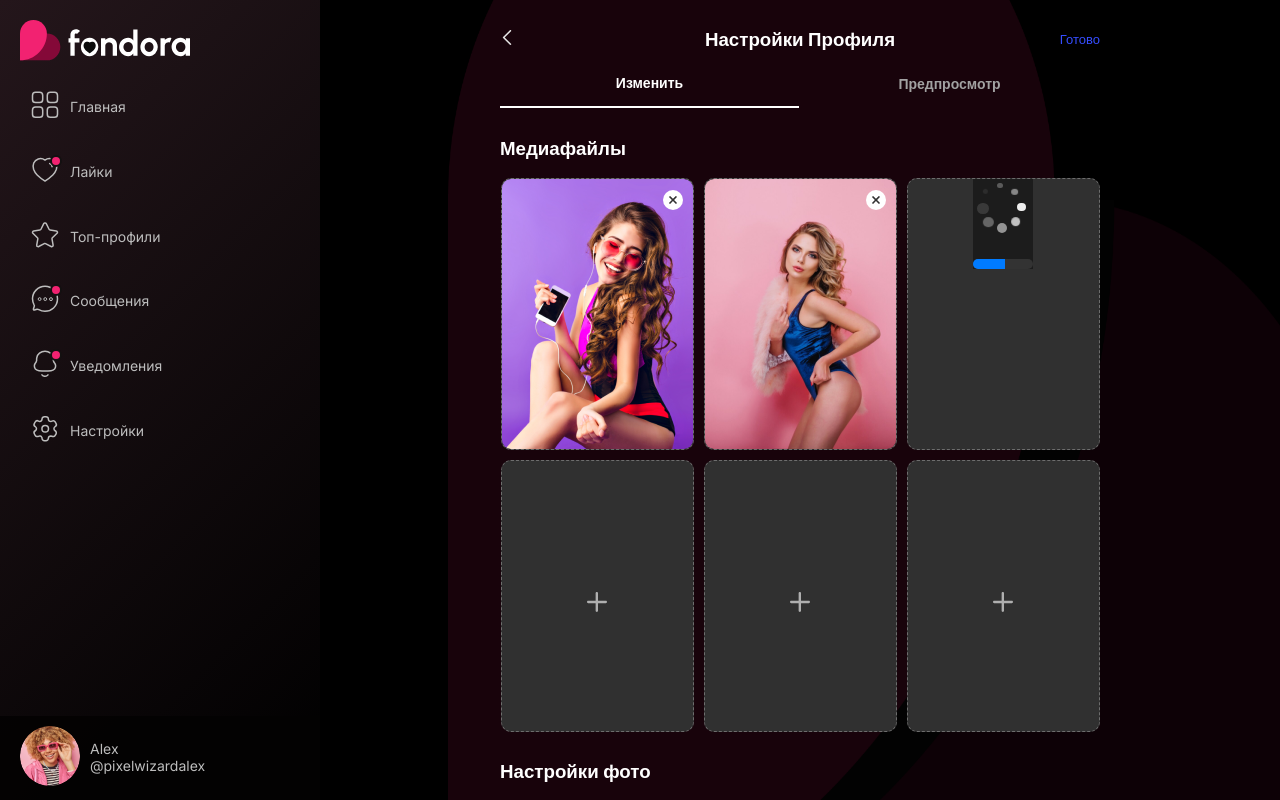
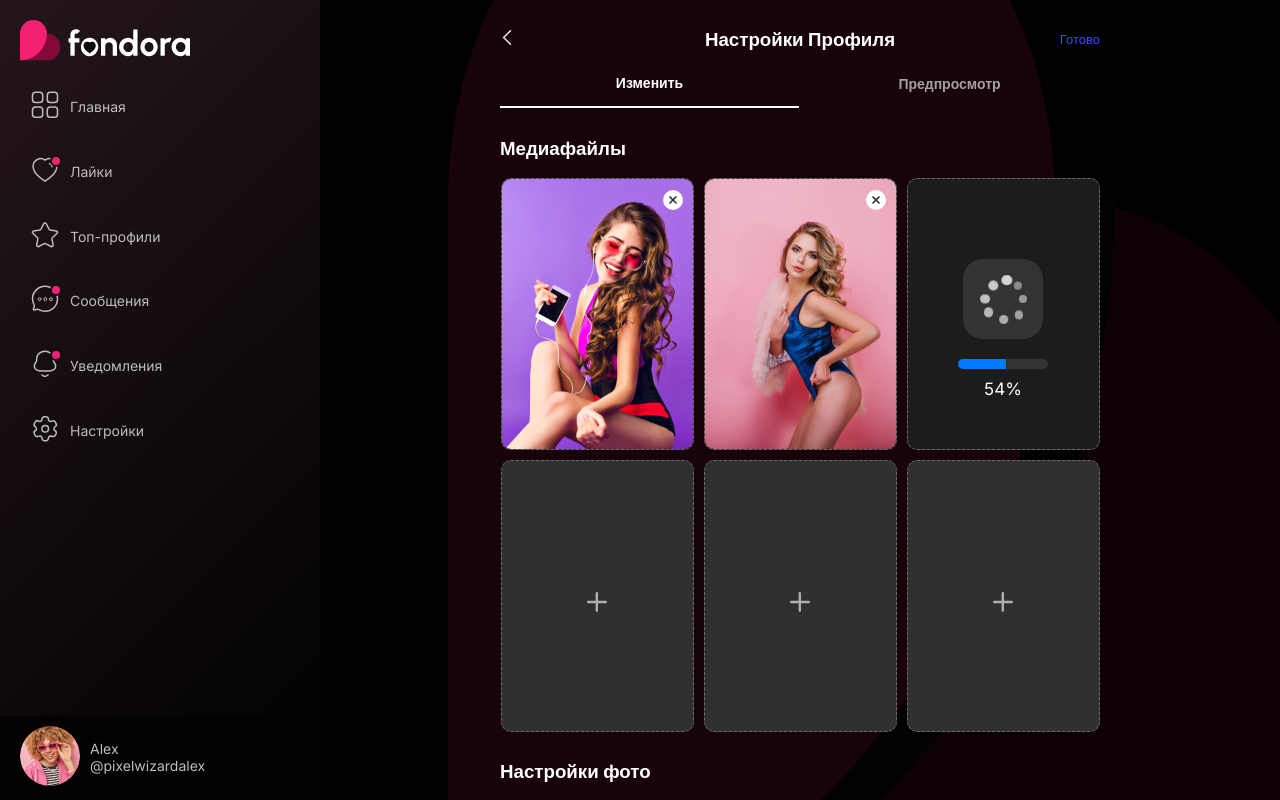
Before and after one commit to dmitryfrontender/fondora, a React (Create React App) app: page /my-profile/edit-profile in a window 1280 px wide. Built offline with nearby package versions, Linux system fonts and the light colour scheme.

Commit message:
preloader

```diff
--- a/src/components/Preloader/Preloader.tsx
+++ b/src/components/Preloader/Preloader.tsx
@@ -1,287 +1,18 @@
-// import React, { useState, useEffect } from 'react';
-// import styled, { keyframes } from 'styled-components';
-// import { motion } from 'framer-motion';
-
-// const Wrapper = styled.div`
-//   display: flex;
-//   flex-direction: column;
-//   align-items: center;
-//   justify-content: center;
-//   height: 100vh;
-//   background-color: #1c1c1c;
-// `;
-
-// const Preloader = styled.div`
-//   display: flex;
-//   align-items: center;
-//   justify-content: center;
-//   margin-bottom: 20px;
-// `;
-
-// const circleAnimation = keyframes`
-//   0%, 100% { transform: scale(0); }
-//   50% { transform: scale(1); }
-// `;
-
-// const Circle = styled.div<{ delay: number }>`
-//   width: 15px;
-//   height: 15px;
-//   margin: 0 5px;
-//   background-color: #ffffff;
-//   border-radius: 50%;
-//   animation: ${circleAnimation} 1.2s infinite;
-//   animation-delay: ${({ delay }) => delay}s;
-// `;
-
-// const ProgressBar = styled(motion.div)`
-//   width: 100%;
-//   height: 10px;
-//   background-color: #333;
-//   border-radius: 5px;
-//   overflow: hidden;
-// `;
-
-// const Progress = styled(motion.div)`
-//   height: 100%;
-//   background-color: #007bff;
-// `;
-
-// const Loader: React.FC = () => {
-//   const [progress, setProgress] = useState(0);
-
-//   useEffect(() => {
-//     const interval = setInterval(() => {
-//       setProgress(prev => (prev < 100 ? prev + 1 : 100));
-//     }, 100);
-
-//     return () => clearInterval(interval);
-//   }, []);
-
-//   return (
-//     <Wrapper>
-//       <Preloader>
-//         {[...Array(8)].map((_, i) => (
-//           <Circle key={i} delay={i * 0.1} />
-//         ))}
-//       </Preloader>
-//       <ProgressBar initial={{ width: 0 }} animate={{ width: '100%' }} transition={{ duration: 1 }}>
-//         <Progress initial={{ width: 0 }} animate={{ width: `${progress}%` }} transition={{ duration: 0.1 }} />
-//       </ProgressBar>
-//     </Wrapper>
-//   );
-// };
-
-// export default Loader;
-
-// import React, { useState, useEffect } from 'react';
-// import styled, { keyframes } from 'styled-components';
-// import { motion, useAnimation } from 'framer-motion';
-
-// const Wrapper = styled.div`
-//   display: flex;
-//   flex-direction: column;
-//   align-items: center;
-//   justify-content: center;
-//   height: 100vh;
-//   background-color: #1c1c1c;
-// `;
-
-// const Preloader = styled.div`
-//   position: relative;
-//   width: 50px;
-//   height: 50px;
-//   margin-bottom: 20px;
-// `;
-
-// const circleAnimation = keyframes`
-//   0% { transform: rotate(0deg); }
-//   100% { transform: rotate(360deg); }
-// `;
-
-// const Circle = styled(motion.div)`
-//   position: absolute;
-//   width: 10px;
-//   height: 10px;
-//   background-color: #ffffff;
-//   border-radius: 50%;
-// `;
-
-// const ProgressBar = styled(motion.div)`
-//   width: 300px;
-//   height: 10px;
-//   background-color: #333;
-//   border-radius: 5px;
-//   overflow: hidden;
-// `;
-
-// const Progress = styled(motion.div)`
-//   height: 100%;
-//   background-color: #007bff;
-// `;
-
-// const Loader: React.FC = () => {
-//   const [progress, setProgress] = useState(0);
-//   const controls = useAnimation();
-
-//   useEffect(() => {
-//     controls.start({
-//       rotate: 360,
-//       transition: {
-//         duration: 1,
-//         repeat: Infinity,
-//         ease: "linear",
-//       },
-//     });
-
-//     const interval = setInterval(() => {
-//       setProgress((prev) => (prev < 100 ? prev + 1 : 100));
-//     }, 100);
-
-//     return () => clearInterval(interval);
-//   }, [controls]);
-
-//   return (
-//     <Wrapper>
-//       <Preloader>
-//         {[...Array(8)].map((_, i) => {
-//           const angle = (i * 360) / 8;
-//           return (
-//             <Circle
-//               key={i}
-//               animate={controls}
-//               style={{
-//                 top: `calc(50% - 5px)`,
-//                 left: `calc(50% - 5px)`,
-//                 transformOrigin: "20px 20px",
-//                 transform: `rotate(${angle}deg) translate(20px)`,
-//               }}
-//             />
-//           );
-//         })}
-//       </Preloader>
-//       <ProgressBar initial={{ width: 0 }} animate={{ width: '100%' }} transition={{ duration: 1 }}>
-//         <Progress initial={{ width: 0 }} animate={{ width: `${progress}%` }} transition={{ duration: 0.1 }} />
-//       </ProgressBar>
-//     </Wrapper>
-//   );
-// };
-
-// export default Loader;
-
-
-// import React, { useState, useEffect } from 'react';
-// import styled, { keyframes } from 'styled-components';
-// import { motion, useAnimation } from 'framer-motion';
-
-// const Wrapper = styled.div`
-//   display: flex;
-//   flex-direction: column;
-//   align-items: center;
-//   justify-content: center;
-//   height: 100vh;
-//   background-color: #1c1c1c;
-// `;
-
-// const PreloaderContainer = styled.div`
-//   display: flex;
-//   flex-direction: column;
-//   align-items: center;
-// `;
-
-// const Preloader = styled.div`
-//   position: relative;
-//   width: 60px;
-//   height: 60px;
-//   margin-bottom: 20px;
-// `;
-
-// const Circle = styled(motion.div)`
-//   position: absolute;
-//   width: 8px;
-//   height: 8px;
-//   background-color: #ffffff;
-//   border-radius: 50%;
-// `;
-
-// const ProgressBar = styled(motion.div)`
-//   width: 300px;
-//   height: 10px;
-//   background-color: #333;
-//   border-radius: 5px;
-//   overflow: hidden;
-// `;
-
-// const Progress = styled(motion.div)`
-//   height: 100%;
-//   background-color: #007bff;
-// `;
-
-// const Loader: React.FC = () => {
-//   const [progress, setProgress] = useState(0);
-//   const controls = useAnimation();
-
-//   useEffect(() => {
-//     controls.start({
-//       rotate: 360,
-//       transition: {
-//         duration: 1,
-//         repeat: Infinity,
-//         ease: "linear",
-//       },
-//     });
-
-//     const interval = setInterval(() => {
-//       setProgress((prev) => (prev < 100 ? prev + 1 : 100));
-//     }, 100);
-
-//     return () => clearInterval(interval);
-//   }, [controls]);
-
-//   const numberOfCircles = 12; // Увеличено количество кружков
-//   const radius = 20; // Радиус круга, по которому движутся кружки
-
-//   return (
-//     <Wrapper>
-//       <PreloaderContainer>
-//         <Preloader>
-//           {[...Array(numberOfCircles)].map((_, i) => {
-//             const angle = (i * 360) / numberOfCircles;
-//             return (
-//               <Circle
-//                 key={i}
-//                 animate={controls}
-//                 style={{
-//                   top: `calc(50% - 4px)`,
-//                   left: `calc(50% - 4px)`,
-//                   transformOrigin: `${radius}px ${radius}px`,
-//                   transform: `rotate(${angle}deg) translate(${radius}px)`,
-//                 }}
-//               />
-//             );
-//           })}
-//         </Preloader>
-//         <ProgressBar initial={{ width: 0 }} animate={{ width: '100%' }} transition={{ duration: 1 }}>
-//           <Progress initial={{ width: 0 }} animate={{ width: `${progress}%` }} transition={{ duration: 0.1 }} />
-//         </ProgressBar>
-//       </PreloaderContainer>
-//     </Wrapper>
-//   );
-// };
-
-// export default Loader;
 
 import React, { useState, useEffect } from 'react';
 import styled from 'styled-components';
-import { motion, useAnimation } from 'framer-motion';
+import { motion } from 'framer-motion';
 
 const Wrapper = styled.div`
   display: flex;
   flex-direction: column;
   align-items: center;
   justify-content: center;
-position: absolute;
-top: 0;
+  position: absolute;
+  top: 0;
   background-color: #1c1c1c;
+  height: 100%;
+  width: 100%;
 `;
 
 const PreloaderContainer = styled.div`
@@ -295,18 +26,18 @@ const Preloader = styled.div`
   width: 60px;
   height: 60px;
   margin-bottom: 20px;
+background: rgba(255, 255, 255, 0.1);
+padding: 10px;
+border-radius: 20px;
 `;
 
 const Circle = styled(motion.div)`
   position: absolute;
-  width: 8px;
-  height: 8px;
-  background-color: #ffffff;
   border-radius: 50%;
 `;
 
 const ProgressBar = styled(motion.div)`
-  width: 300px;
+  width: 130px;
   height: 10px;
   background-color: #333;
   border-radius: 5px;
@@ -317,10 +48,18 @@ const Progress = styled(motion.div)`
   height: 100%;
   background-color: #007bff;
 `;
+const ProgressInfo = styled.div`
+    width: inherit;
+    font-size: 17px;
+    color: white;
+    position: absolute;
+    margin: 10px 0;
+`;
 
 const Loader: React.FC = () => {
   const [progress, setProgress] = useState(0);
-  const controls = useAnimation();
+//   console.log(progress);
+
 
   useEffect(() => {
     const interval = setInterval(() => {
@@ -330,86 +69,75 @@ const Loader: React.FC = () => {
     return () => clearInterval(interval);
   }, []);
 
-  const numberOfCircles = 8; // Увеличено количество кружков
+  const numberOfCircles = 8; // Количество кружков
   const radius = 20; // Радиус круга, по которому движутся кружки
   const circleSizes = [6, 8, 5, 7, 9, 6, 5, 8];
+
   const minSize = 5;
   const maxSize = 12;
 
+//   // Функция для расчета цвета кружка в градации серого
+//   const getColor = (index: number) => {
+//     const maxGray = 255; // белый
+//     const minGray = 100; // темно-серый
+
+//     // const grayValue = Math.round(minGray + ((maxGray - minGray) * index) / (numberOfCircles - 1));
+//     const grayValue = Math.round(maxGray + ((minGray -  maxGray) * index) / (numberOfCircles - 1));
+
+//     // console.log(grayValue);
+
+//     return `rgb(${grayValue}, ${grayValue}, ${grayValue})`;
+//   };
+
   return (
-    // <Wrapper>
-    //   <PreloaderContainer>
-    //     <Preloader>
-    //       {[...Array(numberOfCircles)].map((_, i) => {
-    //         const angle = (i * 360) / numberOfCircles;
-    //         return (
-    //           <Circle
-    //             key={i}
-    //             initial={{ opacity: 0 }}
-    //             animate={{
-    //                 opacity: [0, 1, 0],
-    //                 rotate: [angle, angle + 360]
-    //               }}
-    //             transition={{
-    //               duration: 1,
-    //               repeat: Infinity,
-    //               ease: "linear",
-    //               delay: i * 0.1 // Создание задержки для каждого кружка
-    //             }}
-    //             style={{
-    //               top: `calc(50% - 4px)`,
-    //               left: `calc(50% - 4px)`,
-    //               transformOrigin: `${radius}px ${radius}px`,
-    //               transform: `rotate(${angle}deg) translate(${radius}px)`,
-    //             }}
-    //           />
-    //         );
-    //       })}
-    //     </Preloader>
-    //     <ProgressBar initial={{ width: 0 }} animate={{ width: '100%' }} transition={{ duration: 1 }}>
-    //       <Progress initial={{ width: 0 }} animate={{ width: `${progress}%` }} transition={{ duration: 0.1 }} />
-    //     </ProgressBar>
-    //   </PreloaderContainer>
-    // </Wrapper>
     <Wrapper>
       <PreloaderContainer>
         <Preloader>
           {[...Array(numberOfCircles)].map((_, i) => {
-            const angle = (i * 360) / numberOfCircles;
-            const x = radius * Math.cos((angle * Math.PI) / 180);
-            const y = radius * Math.sin((angle * Math.PI) / 180);
-            const size = circleSizes[i % circleSizes.length]; // Используем размеры из массива
+            const angle = ((i - 1) * 410) / numberOfCircles ;
+            // const angle = ((i - 1.6) * 455) / numberOfCircles ;
+
+            // const x = radius * Math.cos((angle * Math.PI) / 180);
+            // const y = radius * Math.sin((angle * Math.PI) / 180);
+            // const size = maxSize - ((maxSize - minSize) / (numberOfCircles - 1)) * i;
+            const size = circleSizes[i % circleSizes.length];
+            // const color = getColor(numberOfCircles - 1 - i); // Инвертируем порядок для цвета
             return (
               <Circle
                 key={i}
-                initial={{ opacity: 0, x: 0, y: 0 }}
+                initial={{ opacity: 0, size: 0, backgroundColor: 'white' }}
                 animate={{
-                  opacity: [0, 1, 0],
-                  x: [x, x],
-                  y: [y, y],
-                  width: [maxSize, minSize],
-                  height: [maxSize, minSize],
+                  rotate: [360],
+                //   x: [radius * Math.cos((angle * Math.PI) / 180), radius * Math.cos((angle * Math.PI) / 180)],
+                //   y: [radius * Math.sin((angle * Math.PI) / 180), radius * Math.sin((angle * Math.PI) / 180)],
+                x: [radius * Math.cos((angle * Math.PI) / 200), radius * Math.cos((angle * Math.PI) / 200)],
+                y: [radius * Math.sin((angle * Math.PI) / 200), radius * Math.sin((angle * Math.PI) / 200)],
+                opacity: [1, 0],
+                                //   x: [x, x],
+                                //   y: [y, y],
+                                  width: [maxSize, minSize],
+                                  height: [maxSize, minSize],
                 }}
                 transition={{
-                  duration: 1,
+                  duration: 1.2,
                   repeat: Infinity,
                   ease: "linear",
-                  delay: i * 0.1
+                  delay: i * 0.06
                 }}
                 style={{
-                    // width: `${size}px`,
-                    // height: `${size}px`,
-                    // top: `calc(50% - ${size / 2}px)`,
-                    // left: `calc(50% - ${size / 2}px)`,
-                    top: `calc(50% - ${maxSize / 2}px)`,
-                    left: `calc(50% - ${maxSize / 2}px)`,
-                  }}
+                  width: `${size}px`,
+                  height: `${size}px`,
+                  backgroundColor: 'white',
+                  top: `calc(50% - ${size / 2}px)`,
+                  left: `calc(50% - ${size / 2}px)`
+                }}
               />
             );
           })}
         </Preloader>
-        <ProgressBar initial={{ width: 0 }} animate={{ width: '100%' }} transition={{ duration: 1 }}>
+        <ProgressBar initial={{ width: 0 }} animate={{ width: '90px' }} transition={{ duration: 1.1 }}>
           <Progress initial={{ width: 0 }} animate={{ width: `${progress}%` }} transition={{ duration: 0.1 }} />
+          <ProgressInfo>{`${progress}%`}</ProgressInfo>
         </ProgressBar>
       </PreloaderContainer>
     </Wrapper>
```
Also changed, not shown: src/assets/icons/svgComponent.jsx (+4 -4 lines).
